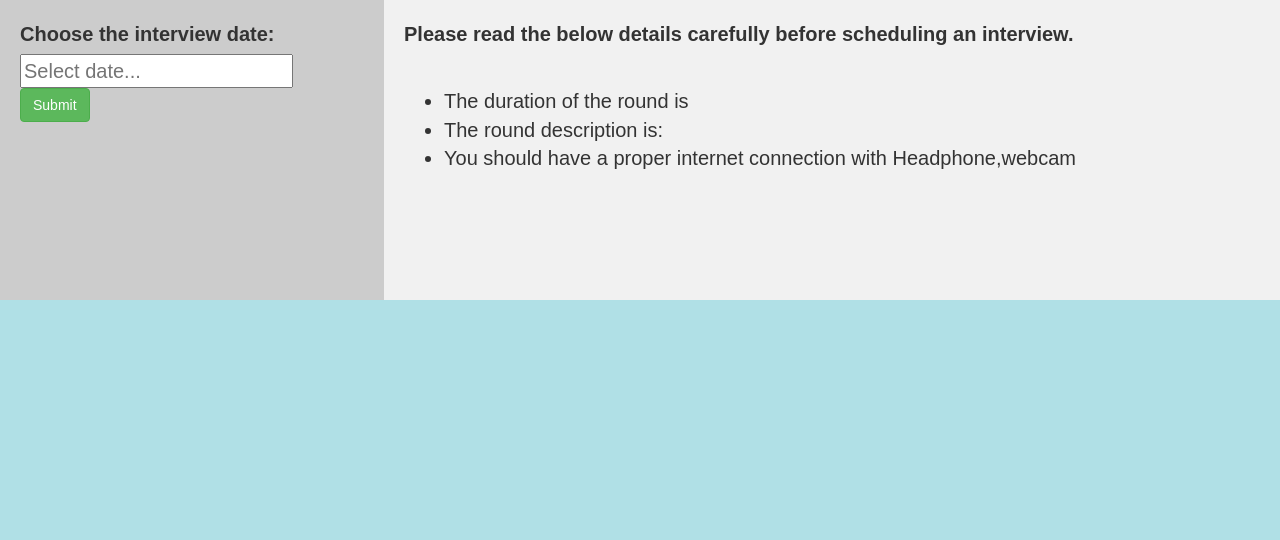
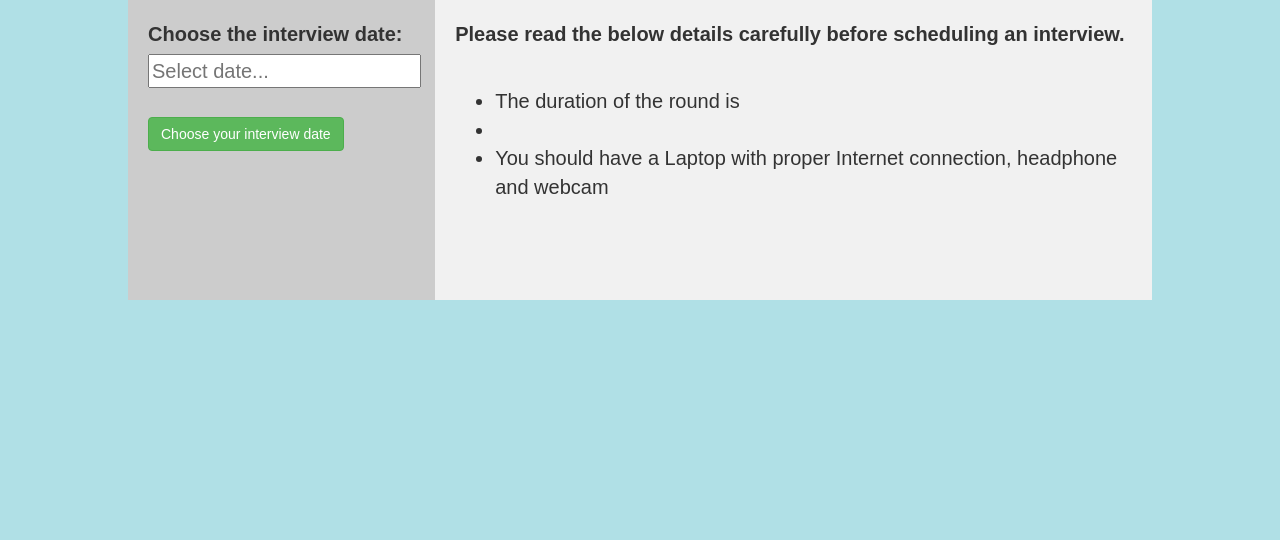
Before and after one commit to qxf2/interview-scheduler, a Python web app: template qxf2_scheduler/templates/get-schedule.html in a window 1280 px wide. Shown: the part 98-638 px from the top of the page. Run offline with Jinja, Linux system fonts and the light colour scheme; the template is opened without the code that fills it, so the values that code supplies are empty; some libraries are stand-ins or nearby versions.

Commit message:
Fixed the get-schedule page

```diff
--- a/qxf2_scheduler/static/css/qxf2_scheduler.css
+++ b/qxf2_scheduler/static/css/qxf2_scheduler.css
@@ -176,7 +176,11 @@
       body {
         font-family: Arial, Helvetica, sans-serif;
       }
-
+      section {
+        max-width: 80%;
+        margin-right: auto;
+        margin-left: auto;
+      }
 
       /* Create two columns/boxes that floats next to each other */
       nav {
@@ -186,9 +190,6 @@
         background: #ccc;
         padding: 20px;
       }
-
-
-
       article {
         float: left;
         padding: 20px;
@@ -196,16 +197,12 @@
         background-color: #f1f1f1;
         height: 300px; /* only for demonstration, should be removed */
       }
-
       /* Clear floats after the columns */
       section:after {
         content: "";
         display: table;
         clear: both;
       }
-
-
-
       /* Responsive layout - makes the two columns/boxes stack on top of each other instead of next to each other, on small screens */
       @media (max-width: 600px) {
         nav, article {
--- a/qxf2_scheduler/templates/get-schedule.html
+++ b/qxf2_scheduler/templates/get-schedule.html
@@ -40,7 +40,8 @@
             <label for='Date'>Choose the interview date:</label>
             <!--Src for disable keyboard: https://stackoverflow.com/questions/153759/jquery-datepicker-with-text-input-that-doesnt-allow-user-input-->
             <input type='text' name='datefield' id='datepicker' readonly='true' placeholder="Select date...">
-            <input class="btn btn-success" type='button' id='submit' value='Submit'>
+            <br>
+            <input class="btn btn-success" type='button' id='submit' value='Choose your interview date'>
         </nav>
         <article>
             <div>
@@ -49,11 +50,11 @@
                 <ul>
                     <li>The duration of the round is {{result['round_time']}}</li>
                     <li>
-                        The round description is:<br>
+
                         {{result['round_description']}}
                     </li>
                     <li>
-                        You should have a proper internet connection with Headphone,webcam
+                        You should have a Laptop with proper Internet connection, headphone and webcam
                     </li>
 
                 </ul>
```
